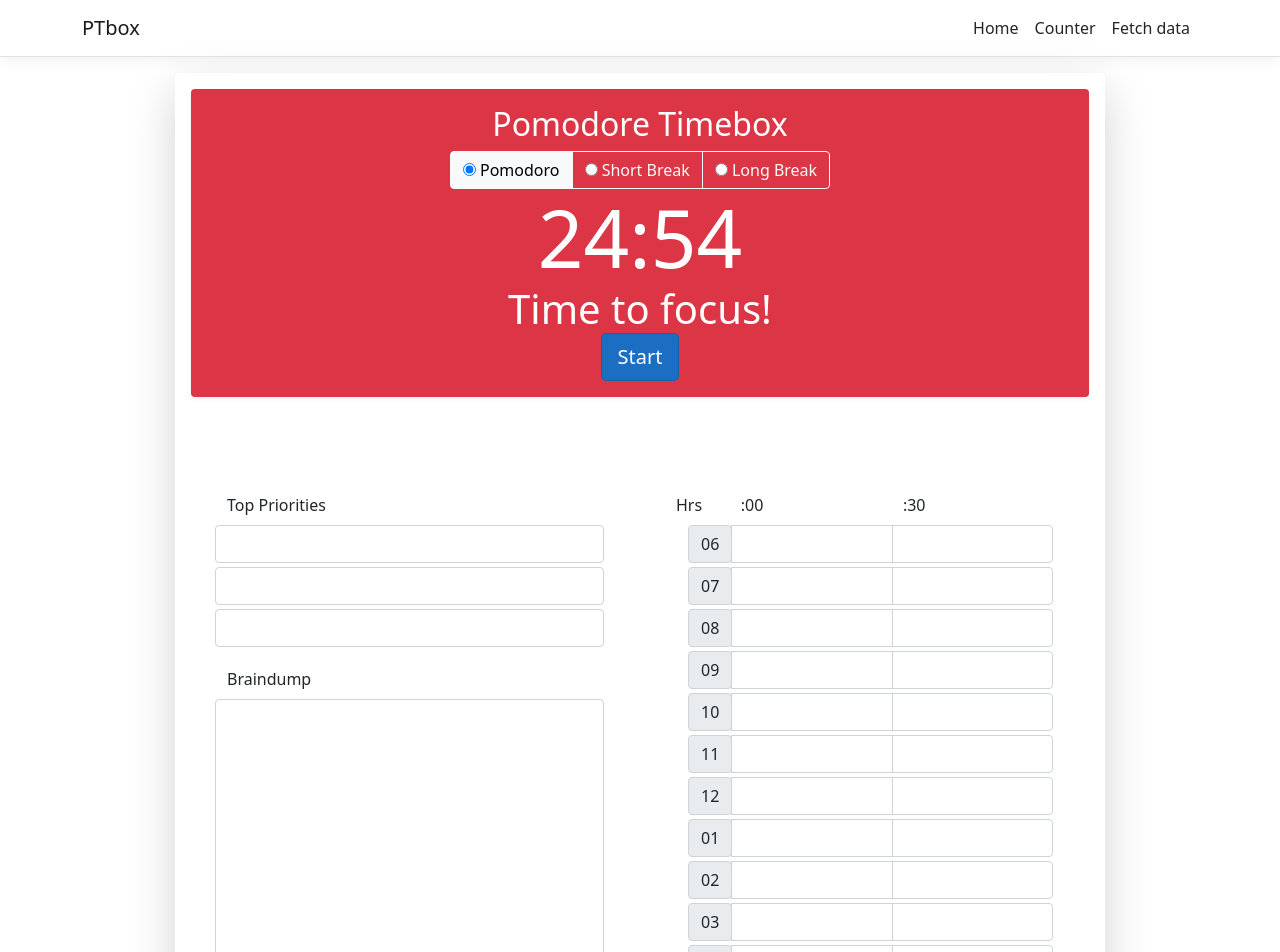
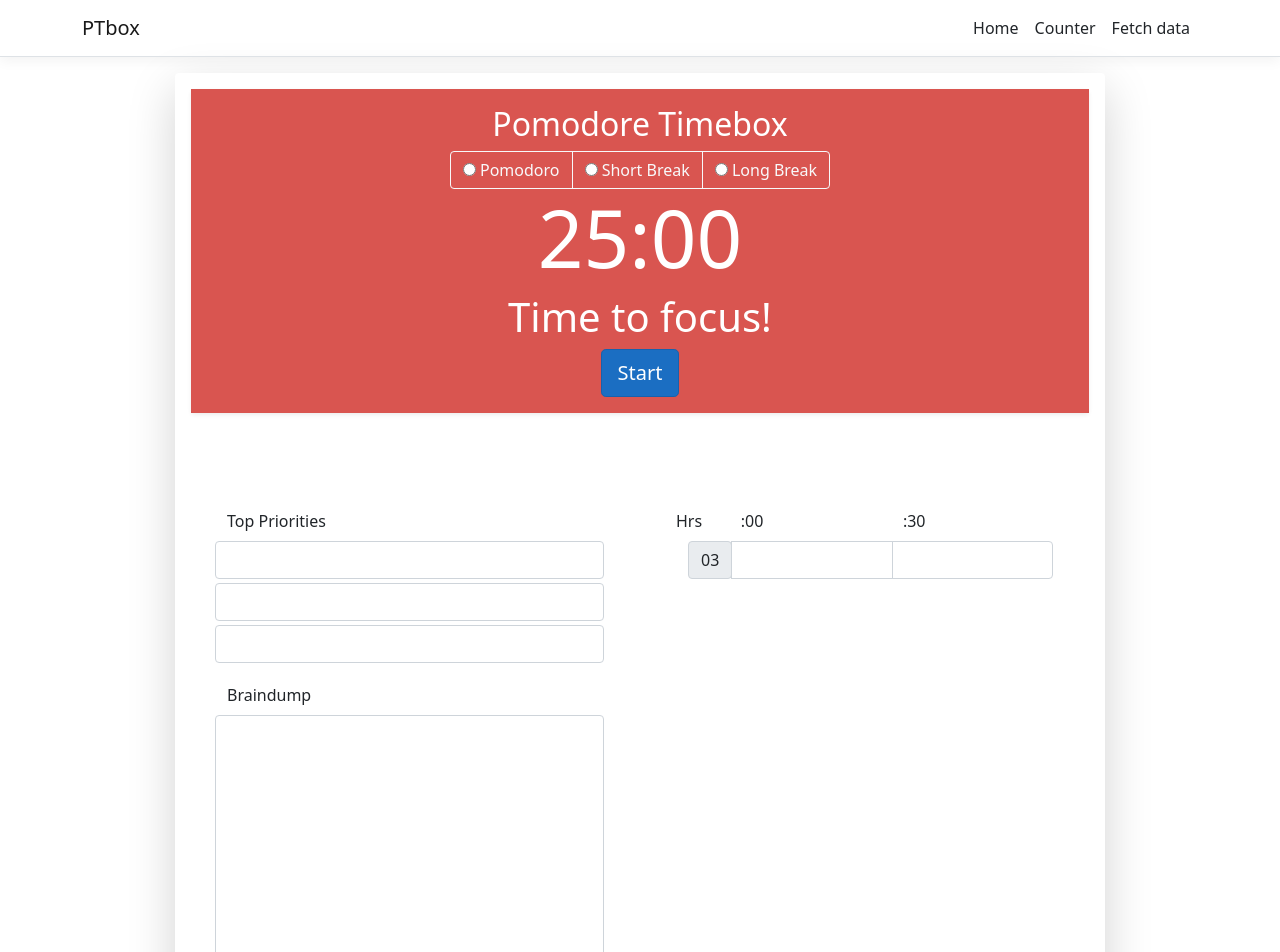
Before and after one commit to elchris95x1/my-new-app, a React (Create React App) app in the folder ClientApp/: page / in a window 1280 px wide. Shown: the top 952 px of the page. Built offline with nearby package versions, Linux system fonts and the light colour scheme.

Commit message:
fixed the timer
Fixed the timer, the start and stop and the mode buttons at the top

```diff
--- a/ClientApp/src/components/Home.js
+++ b/ClientApp/src/components/Home.js
@@ -1,6 +1,8 @@
 import React, { Component } from 'react';
 import { Formik, Form, Field, ErrorMessage } from 'formik';
-import Pomodoro from "./pomodoro"
+import Pomodoro from "./Pomodoro"
+
+
 
 export class Home extends Component {
   static displayName = Home.name;
@@ -8,23 +10,9 @@ export class Home extends Component {
   render() {
     return (
       <div class="container shadow-lg p-3 mb-5 bg-white rounded col-10 justify-content-center">
-        <div class="col text-center shadow-sm p-3 mb-5 text-white rounded bg-danger">
-          <h2>Pomodore Timebox</h2>
 
-          <div class="btn-group btn-group-toggle" data-toggle="buttons">
-            <label class="btn btn-outline-light active">
-              <input type="radio" name="options" id="option1" autocomplete="off" checked /> Pomodoro
-            </label>
-            <label class="btn btn-outline-light">
-              <input type="radio" name="options" id="option2" autocomplete="off" /> Short Break
-            </label>
-            <label class="btn btn-outline-light">
-              <input type="radio" name="options" id="option3" autocomplete="off" /> Long Break
-            </label>
-          </div>
-          <Pomodoro />
-          <button type="button" class="btn btn-primary btn-lg">Start</button>
-        </div>
+        <Pomodoro />
+
         <Formik
           initialValues={{ goal1: '', goal2: '', goal3: '' }}
           validate={values => {
@@ -68,94 +56,18 @@ export class Home extends Component {
                       <label class="form-label">:30</label>
                     </div>
                   </div>
+
                   <div class="row">
-
-                    <div class="input-group">
-                      <div class="input-group-prepend">
-                        <span class="input-group-text" id="">06</span>
-                      </div>
-                      <Field type="text" name="timebox1" class="form-control mb-1" />
-                      <Field type="text" name="timebox2" class="form-control mb-1" />
-                    </div>
-                    <div class="input-group">
-                      <div class="input-group-prepend">
-                        <span class="input-group-text" id="">07</span>
-                      </div>
-                      <Field type="text" name="timebox3" class="form-control mb-1" />
-                      <Field type="text" name="timebox4" class="form-control mb-1" />
-                    </div>
-                    <div class="input-group">
-                      <div class="input-group-prepend">
-                        <span class="input-group-text" id="">08</span>
-                      </div>
-                      <Field type="text" name="timebox5" class="form-control mb-1" />
-                      <Field type="text" name="timebox6" class="form-control mb-1" />
-                    </div>
-                    <div class="input-group">
-                      <div class="input-group-prepend">
-                        <span class="input-group-text" id="">09</span>
-                      </div>
-                      <Field type="text" name="timebox7" class="form-control mb-1" />
-                      <Field type="text" name="timebox8" class="form-control mb-1" />
-                    </div>
-                    <div class="input-group">
-                      <div class="input-group-prepend">
-                        <span class="input-group-text" id="">10</span>
-                      </div>
-                      <Field type="text" name="timebox9" class="form-control mb-1" />
-                      <Field type="text" name="timebox10" class="form-control mb-1" />
-                    </div>
-                    <div class="input-group">
-                      <div class="input-group-prepend">
-                        <span class="input-group-text" id="">11</span>
-                      </div>
-                      <Field type="text" name="timebox11" class="form-control mb-1" />
-                      <Field type="text" name="timebox12" class="form-control mb-1" />
-                    </div>
-                    <div class="input-group">
-                      <div class="input-group-prepend">
-                        <span class="input-group-text" id="">12</span>
-                      </div>
-                      <Field type="text" name="timebox13" class="form-control mb-1" />
-                      <Field type="text" name="timebox14" class="form-control mb-1" />
-                    </div>
-                    <div class="input-group">
-                      <div class="input-group-prepend">
-                        <span class="input-group-text" id="">01</span>
-                      </div>
-                      <Field type="text" name="timebox15" class="form-control mb-1" />
-                      <Field type="text" name="timebox16" class="form-control mb-1" />
-                    </div>
-                    <div class="input-group">
-                      <div class="input-group-prepend">
-                        <span class="input-group-text" id="">02</span>
-                      </div>
-                      <Field type="text" name="timebox17" class="form-control mb-1" />
-                      <Field type="text" name="timebox18" class="form-control mb-1" />
-                    </div>
                     <div class="input-group">
                       <div class="input-group-prepend">
                         <span class="input-group-text" id="">03</span>
                       </div>
-                      <Field type="text" name="timebox19" class="form-control mb-1" />
-                      <Field type="text" name="timebox20" class="form-control mb-1" />
+                      <Field type="text" name="timebox1" class="form-control mb-1" autocomplete="off" />
+                      <Field type="text" name="timebox2" class="form-control mb-1" autocomplete="off" />
                     </div>
-                    <div class="input-group">
-                      <div class="input-group-prepend">
-                        <span class="input-group-text" id="">04</span>
-                      </div>
-                      <Field type="text" name="timebox21" class="form-control mb-1" />
-                      <Field type="text" name="timebox22" class="form-control mb-1" />
-                    </div>
-                    <div class="input-group">
-                      <div class="input-group-prepend">
-                        <span class="input-group-text" id="">05</span>
-                      </div>
-                      <Field type="text" name="timebox23" class="form-control mb-1" />
-                      <Field type="text" name="timebox24" class="form-control mb-1" />
-                    </div>
+                  </div>
 
-                  </div>
+
                 </div>
               </div>
 
--- a/ClientApp/src/components/pomodoro.js
+++ b/ClientApp/src/components/pomodoro.js
@@ -1,45 +1,112 @@
 import React, { useState, useEffect } from "react"
 
+
+
 export default function Pomodoro() {
-    const [minutes, setMinutes] = useState(24)
-    const [seconds, setSeconds] = useState(59)
-    const [displayMessage, setDisplayMessage] = useState(false)
+    const [minutes, setMinutes] = useState(25)
+    const [seconds, setSeconds] = useState(0)
     const [message, setMessage] = useState("Time to focus!")
+    const [mode, setMode] = useState("pomodoro-mode")
+    const [startTimer, setStartTimer] = useState(false)
+    const [pomodoroCounter, setPomodoroCounter] = useState(0)
 
+    function handleStartStop() {
+        setStartTimer(prevStartTimer => !prevStartTimer)
+        console.log(startTimer);
+    }
+
+    function handleTimerTab(event) {
+        if (event.target.value === "pomodoro") {
+            setMode("pomodoro-mode")
+            setMinutes(25)
+            setSeconds(0)
+            setMessage("Time to focus!")
+        } else if (event.target.value === "shortBreak") {
+            setMode("short-break-mode")
+            setMinutes(5)
+            setSeconds(0)
+            setMessage("Take a short break!")
+        }
+        else if (event.target.value === "longBreak") {
+            setMode("long-break-mode")
+            setMinutes(15)
+            setSeconds(0)
+            setMessage("Take a long break!")
+        }
+        else {
+            console.log("Error: Radio buttons");
+        }
+    }
+
+    let interval;
     useEffect(() => {
-        let interval = setInterval(() => {
+        interval = setInterval(() => {
             clearInterval(interval)
-
+            if (startTimer) {
                 if (seconds === 0) {
-                if (minutes !== 0) {
                     setSeconds(59)
                     setMinutes(minutes - 1)
-                    setMessage("Time to focus!")
-                } else {
-                    let minutes = displayMessage ? 24 : 4
-                    let seconds = 59
-
-                    setSeconds(seconds)
-                    setMinutes(minutes)
-                    setDisplayMessage(!displayMessage)
-                    setMessage("Break time!")
                 }
-            } else {
+                else {
                     setSeconds(seconds - 1)
                 }
-        }, 1000)
-    }, [seconds])
+            }
+            autoSwitchMode()
+        }, 10)
+        return () => clearInterval(interval);
+    })
+
+    function autoSwitchMode() {
+        if (!seconds && !minutes) {
+            if (mode === "pomodoro-mode") {
+                setMode("short-break-mode")
+                setMinutes(5)
+                setSeconds(0)
+                setMessage("Take a short break!")
+                setPomodoroCounter(prevPomodoroCounter => prevPomodoroCounter+1)
+            } else if (mode === "short-break-mode") {
+                setMode("long-break-mode")
+                setMinutes(15)
+                setSeconds(0)
+                setMessage("Take a long break!")
+            } else if (mode === "long-break-mode") {
+                setMode("pomodoro-mode")
+                setMinutes(25)
+                setSeconds(0)
+                setMessage("Time to focus!")
+            }
+        }
+    }
 
     const timerMinutes = minutes < 10 ? `0${minutes}` : minutes
     const timerSeconds = seconds < 10 ? `0${seconds}` : seconds
 
     return (
+        <div className={mode}>
+            <div class="col text-center shadow-sm p-3 mb-5 text-white rounded" >
+                <h2>Pomodore Timebox</h2>
                 <div>
+                    <div class="btn-group btn-group-toggle" data-toggle="buttons" >
+                        <label class="btn btn-outline-light">
+                            <input type="radio" name="options" id="option1" value="pomodoro" autocomplete="off" onClick={handleTimerTab} /> Pomodoro
+                        </label>
+                        <label class="btn btn-outline-light">
+                            <input type="radio" name="options" id="option2" value="shortBreak" autocomplete="off" onClick={handleTimerTab} /> Short Break
+                        </label>
+                        <label class="btn btn-outline-light">
+                            <input type="radio" name="options" id="option3" value="longBreak" autocomplete="off" onClick={handleTimerTab} /> Long Break
+                        </label>
+                    </div>
+
                     <div class="display-1">
                         {timerMinutes}:{timerSeconds}
                     </div>
-            <div class="display-6">
+                    <div class="display-6 p-2">
                         {message}
+                    </div>
+
+                    <button type="button" class="btn btn-primary btn-lg " onClick={handleStartStop}>Start</button>
+                </div>
             </div>
         </div>
     )
--- a/ClientApp/src/custom.css
+++ b/ClientApp/src/custom.css
@@ -12,3 +12,15 @@ code {
   background-color: #1b6ec2;
   border-color: #1861ac;
 }
+
+.pomodoro-mode{
+  background-color: #D95550;
+}
+
+.short-break-mode{
+  background-color: #4C9195;
+}
+
+.long-break-mode{
+  background-color: #457CA3;
+}
```
Also changed, not shown: ClientApp/src/components/Input.js (added, +13 -0 lines). Lines whose indentation alone changed are shown as unchanged.
